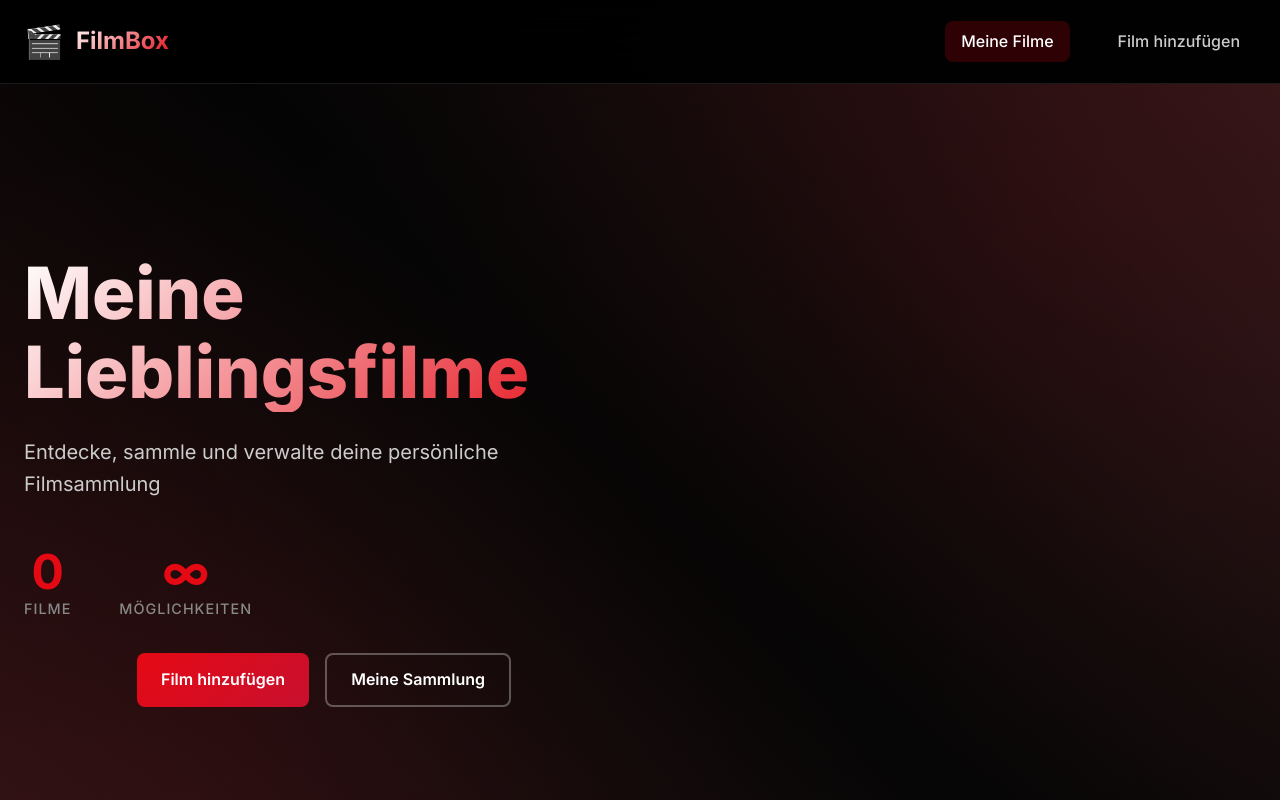
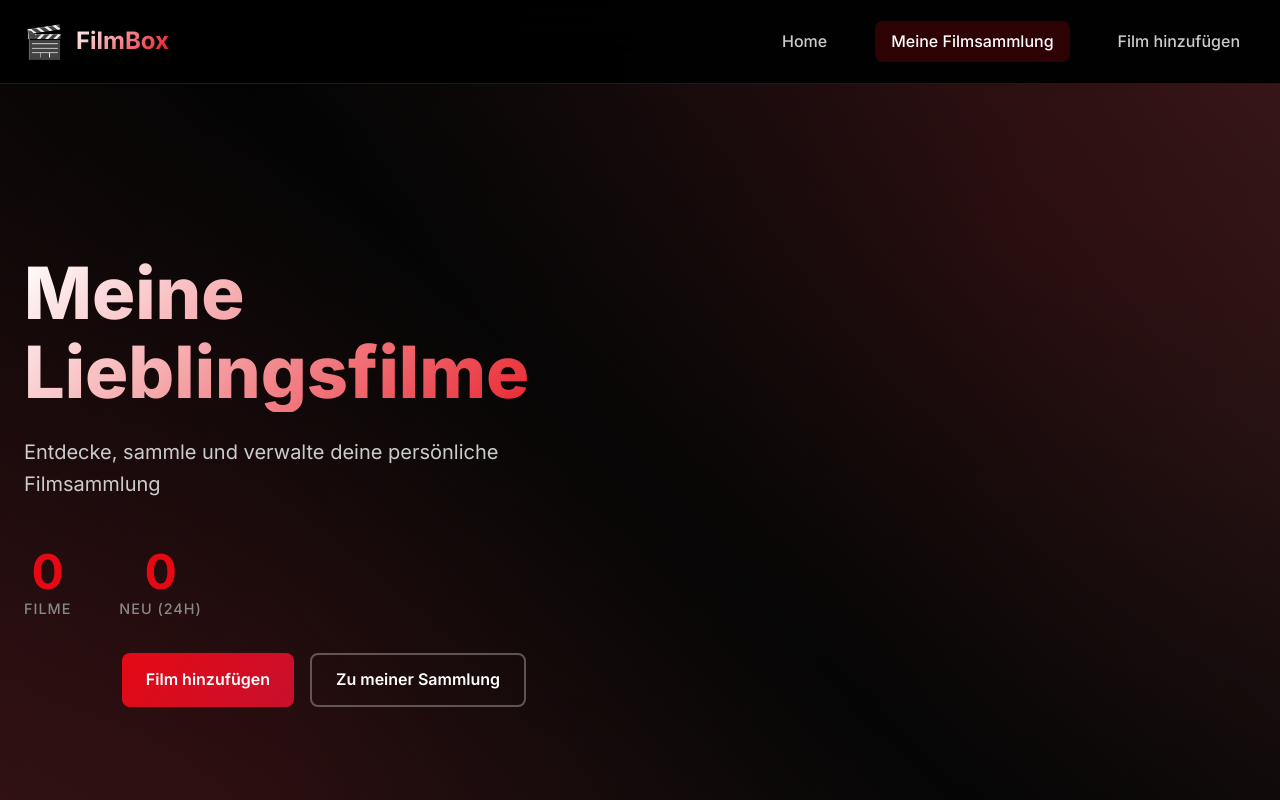
Before and after one commit to tobertsenger/lieblingsfilme, a React (Create React App) app in the folder client/: page / in a window 1280 px wide. Shown: the top 800 px of the page. Built offline with nearby package versions, Linux system fonts and the light colour scheme; no server answers.

Commit message:
Show count of movies added in last 24h in hero; add Home nav link

```diff
--- a/client/src/App.js
+++ b/client/src/App.js
@@ -11,6 +11,14 @@ const API_URL = 'https://lieblingsfilme.onrender.com/api/movies';
 function App() {
   // State für das Array der Filme
   const [movies, setMovies] = useState([]);
+
+  // Anzahl der Filme, die in den letzten 24 Stunden hinzugefügt wurden
+  const newMoviesCount = movies.filter((m) => {
+    if (!m || !m.createdAt) return false;
+    const created = new Date(m.createdAt).getTime();
+    const oneDayAgo = Date.now() - 24 * 60 * 60 * 1000; // 24 Stunden in ms
+    return created >= oneDayAgo;
+  }).length;
 
   // useEffect-Hook, um Filme beim Laden der Komponente abzurufen
   useEffect(() => {
@@ -67,7 +75,7 @@ function App() {
   return (
     <div className="App">
       {/* Navigation */}
-      <nav className="main-nav">
+  <nav className="main-nav">
         <div className="container">
           <div className="nav-content">
             <div className="nav-logo">
@@ -75,15 +83,16 @@ function App() {
               <span className="logo-text">FilmBox</span>
             </div>
             <div className="nav-links">
-              <a href="#meine-filme" className="nav-link active">Meine Filme</a>
-              <a href="#hinzufuegen" className="nav-link">Film hinzufügen</a>
+      <a href="#home" className="nav-link">Home</a>
+      <a href="#meine-filme" className="nav-link active">Meine Filmsammlung</a>
+      <a href="#hinzufuegen" className="nav-link">Film hinzufügen</a>
             </div>
           </div>
         </div>
       </nav>
 
       {/* Hero Section */}
-      <section className="hero-section">
+      <section id="home" className="hero-section">
         <div className="hero-overlay">
           <div className="container">
             <div className="hero-content">
@@ -97,13 +106,13 @@ function App() {
                   <span className="stat-label">Filme</span>
                 </div>
                 <div className="stat">
-                  <span className="stat-number">∞</span>
-                  <span className="stat-label">Möglichkeiten</span>
+                  <span className="stat-number">{newMoviesCount}</span>
+                  <span className="stat-label">Neu (24h)</span>
                 </div>
               </div>
               <div className="hero-buttons">
                 <a href="#hinzufuegen" className="btn btn-primary">Film hinzufügen</a>
-                <a href="#meine-filme" className="btn btn-secondary">Meine Sammlung</a>
+                <a href="#meine-filme" className="btn btn-secondary">Zu meiner Sammlung</a>
               </div>
             </div>
           </div>
```
